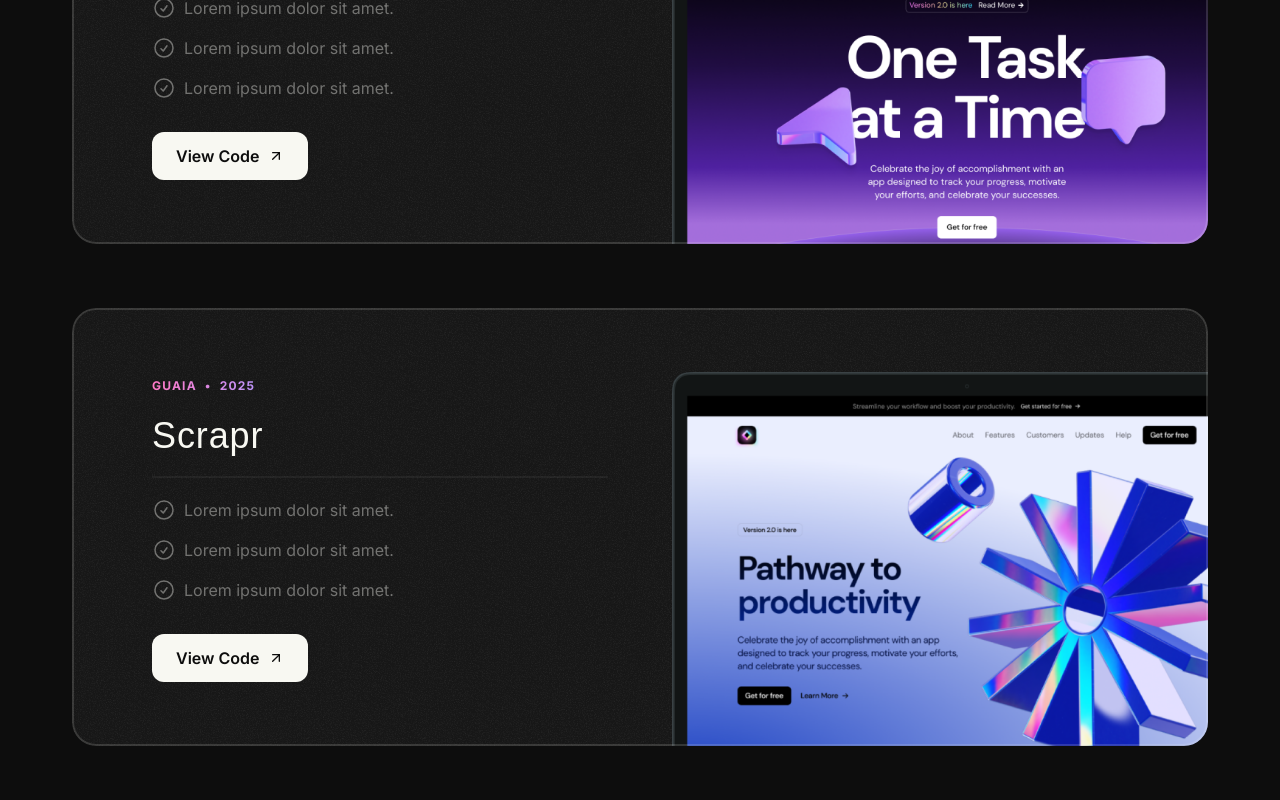
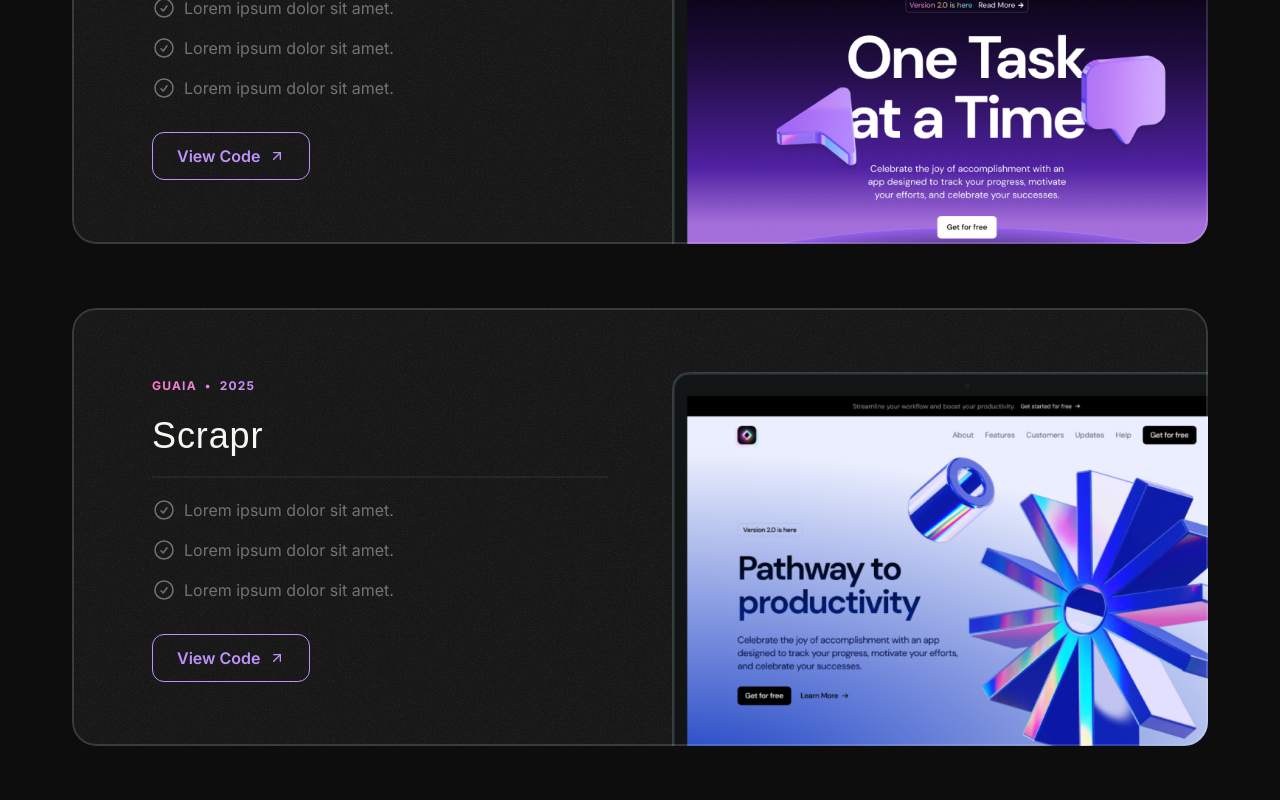
Before and after one commit to ynncstslv/dev, a Next.js app: page / in a window 1280 px wide. Shown: the part 1440-2240 px from the top of the page. Built offline with nearby package versions, Linux system fonts and the light colour scheme; a web font is replaced by a local one.

Commit message:
fix: style changes for buttons

```diff
--- a/src/sections/Hero.tsx
+++ b/src/sections/Hero.tsx
@@ -37,11 +37,11 @@
 					</p>
 				</div>
 				<div className="flex flex-col items-center gap-4 mt-8 md:flex-row md:justify-center">
-					<button className="h-12 inline-flex items-center gap-2 px-6 border rounded-xl border-[#F8F8F2]/25 transition duration-300 hover:text-[#50FA7B] hover:border-[#50FA7B]/30">
+					<button className="h-12 inline-flex items-center gap-2 px-6 border rounded-xl border-[#F8F8F2]/25 transition duration-300 hover:text-[#50FA7B] hover:border-[#50FA7B]/30 hover:scale-95">
 						<span>📁</span>
 						<span className="font-semibold">Explore Projects</span>
 					</button>
-					<button className="h-12 inline-flex items-center gap-2 px-6 text-black/95 rounded-xl bg-[#F8F8F2] transition duration-300 hover:text-black/95 hover:bg-[#50FA7B]">
+					<button className="h-12 inline-flex items-center gap-2 px-6 text-black/95 rounded-xl bg-[#F8F8F2] transition duration-300 hover:text-black/95 hover:bg-[#50FA7B] hover:scale-95">
 						<ArrowDown className="size-4" />
 						<span className="font-semibold">Download CV</span>
 					</button>
--- a/src/sections/Projects.tsx
+++ b/src/sections/Projects.tsx
@@ -96,7 +96,7 @@
 										))}
 									</ul>
 									<a href={project.link}>
-										<button className="w-full h-12 inline-flex items-center justify-center gap-2 mt-8 font-semibold text-black/95 rounded-xl bg-[#F8F8F2] md:w-auto md:px-6">
+										<button className="w-full h-12 inline-flex items-center justify-center gap-2 mt-8 font-semibold text-[#BD93F9] border rounded-xl border-[#BD93F9] bg-transparent transition duration-300 hover:text-black/95 hover:border hover:border-[#F8F8F2] hover:bg-[#F8F8F2] hover:scale-95 md:w-auto md:px-6">
 											<span>View Code</span>
 											<ArrowUpRightIcon className="size-4" />
 										</button>
```
